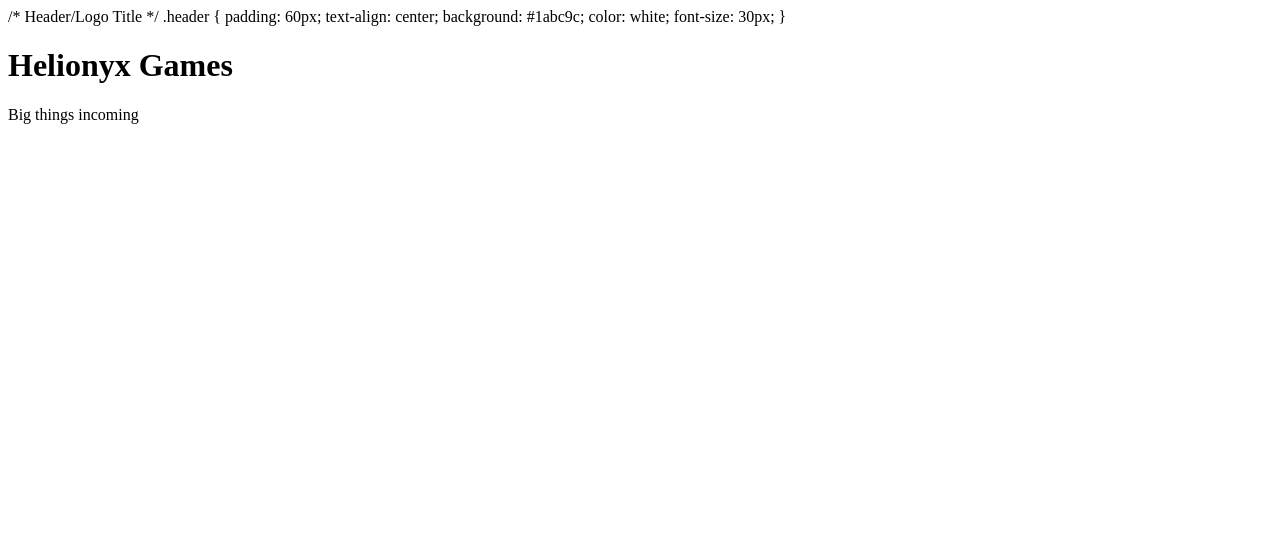
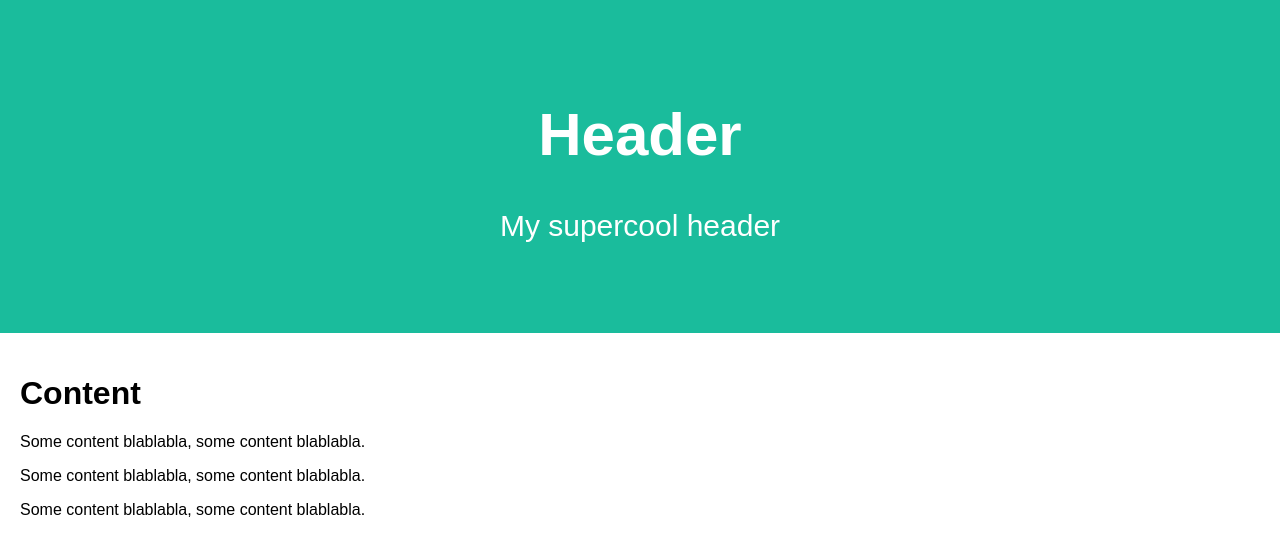
Before and after one commit to helionyxgames/helionyxgames.github.io, a plain HTML site: page index.html in a window 1280 px wide. Drawn offline with Linux system fonts and the light colour scheme.

Commit message:
test of the site code

```diff
--- a/index.html
+++ b/index.html
@@ -1,19 +1,41 @@
 <!DOCTYPE html>
 <html lang="en">
-<body>
+<head>
+<title>Page Title</title>
+<meta charset="UTF-8">
+<meta name="viewport" content="width=device-width, initial-scale=1">
+<style>
+/* Style the body */
+body {
+  font-family: Arial;
+  margin: 0;
+}
 
 /* Header/Logo Title */
 .header {
-    padding: 60px;
-    text-align: center;
-    background: #1abc9c;
-    color: white;
-    font-size: 30px;
+  padding: 60px;
+  text-align: center;
+  background: #1abc9c;
+  color: white;
+  font-size: 30px;
 }
 
+/* Page Content */
+.content {padding:20px;}
+</style>
+</head>
+<body>
+
 <div class="header">
-    <h1>Helionyx Games</h1>
-    <p>Big things incoming</p>
+  <h1>Header</h1>
+  <p>My supercool header</p>
+</div>
+
+<div class="content">
+  <h1>Content</h1>
+  <p>Some content blablabla, some content blablabla.</p>
+  <p>Some content blablabla, some content blablabla.</p>
+  <p>Some content blablabla, some content blablabla.</p>
 </div>
 
 </body>
```
